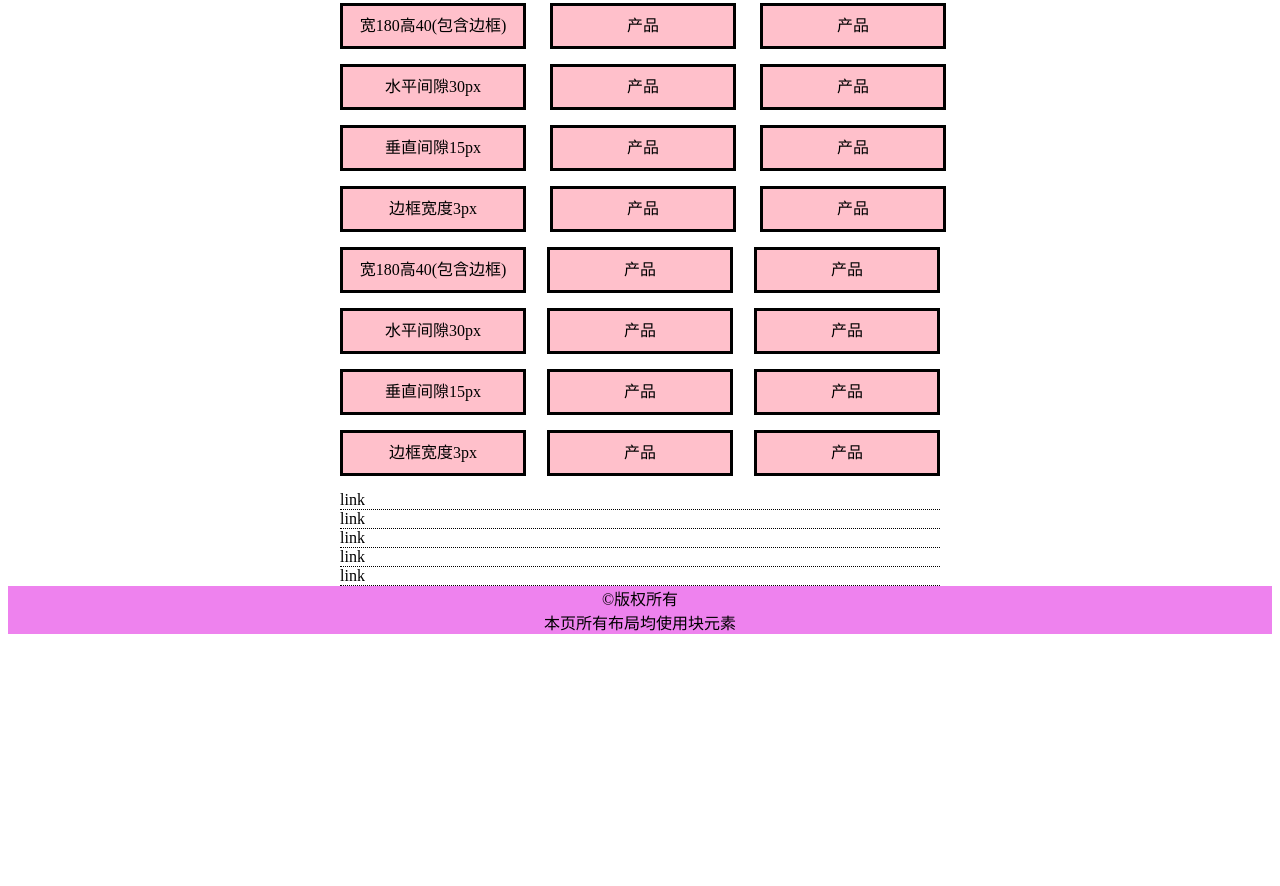
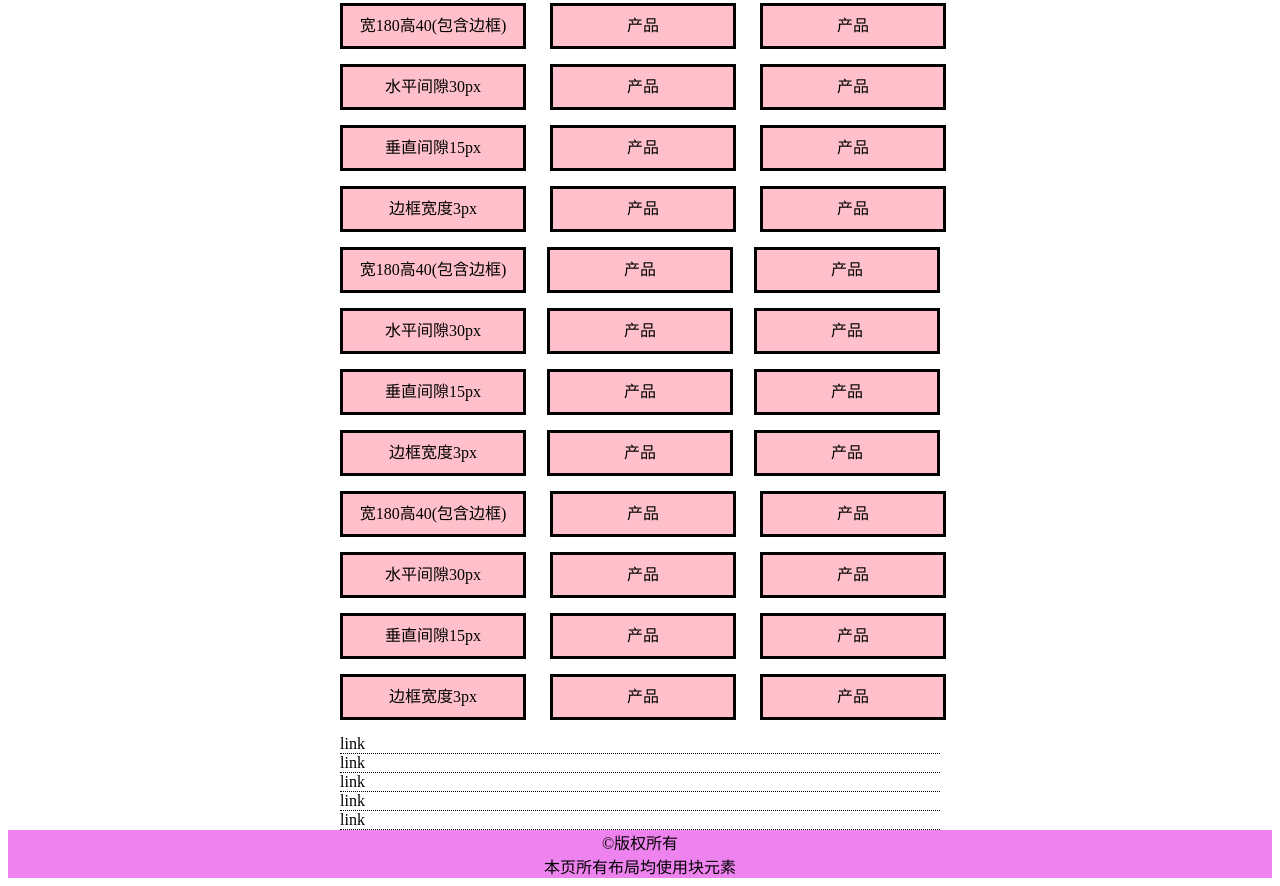
Before and after one commit to liangddkk/miao, a plain HTML site: page css-block-layout.html in a window 1280 px wide. Shown: the part 425-1311 px from the top of the page. Before the commit the page ends 1067 px from the top, so only its background shows below. Drawn offline with Linux system fonts and the light colour scheme.

Commit message:
css-block-layout.html task

```diff
--- a/css-block-layout.html
+++ b/css-block-layout.html
@@ -14,7 +14,6 @@
       color: white;  /*字体颜色 */
       width: 600px;
     }
-
     .header{
       margin: auto;
       width: 600px;
@@ -23,7 +22,6 @@
       margin: auto;
       width: 600px;
     }
-
     .bottom{
       width: 600px;
       margin: auto;
@@ -31,7 +29,6 @@
     .bottom div{
       border-bottom: 1px black dotted;
     }
-
     .footer{
       margin: auto;
       background-color: violet;
@@ -50,24 +47,20 @@
       background-color: RGB(255,192,203);
       margin-bottom: 15px;
     }
-
     .main div:nth-child(3n-1){
       margin-left: 210px;
       margin-top: -61px;
     }
-
     .main div:nth-child(3n){
       margin-left: 420px;
       margin-top: -61px;
     }
-
     .span{
       margin: auto;
       width: 600px;
       font-size: 0;
       vertical-align: middle;
     }
-
     span{
       font-size: 16px;
       text-align: center;
@@ -78,30 +71,25 @@
       border: 3px solid;
       background-color: pink;
     }
-
     span:nth-child(3n+2){
       margin-left: 21px;
       margin-bottom: 15px;
     }
-
     span:nth-child(3n+3){
       margin-left: 21px;
       margin-bottom: 15px;
     }
-
     span:hover{
       background-color: red;
     }
-
     .main div:hover{
       background-color: red;
     }
-
-    ul{
+    .ul{
       margin: auto;
       width: 600px;
     }
-    ul li{
+    .ul li{
       text-align: center;
       line-height: 40px;
       margin-left: -20px;
@@ -112,22 +100,65 @@
       border: 3px solid;
       list-style: none;
     }
+    .ul li:hover{
+      background-color: red;
+    }
+    .ul li:nth-child(n+5):nth-child(-n+8){
+      margin-left: 190px;
+    }
+    .ul li:nth-child(n+9){
+      margin-left: 400px;
+    }
+    .ul li:nth-child(4n+5){
+      margin-top:-244px;
+    }
 
-    ul li:hover{
+
+
+    .ulli {
+      margin: auto;
+      width: 600px;
+      font-size: 0;
+    }
+
+
+    .ulli li{
+      font-size: 16px;
+      text-align: center;
+      line-height: 40px;
+      display:inline-block;/*inline-block去除li无序列表*/
+      width: 180px;
+      height: 40px;
+      border: 3px solid;
+      background-color: pink;
+    }
+
+    /*第一列*/
+    .ulli li:nth-child(3n+1){
+      margin-left: -20px;
+
+
+    }
+
+    /*第二列*/
+    .ulli li:nth-child(3n+2){
+      margin-left: 24px;
+
+      margin-bottom: 15px;
+    }
+
+    /*第三列*/
+    .ulli li:nth-child(3n+3){
+      margin-left: 24px;
+
+      margin-bottom: 15px;
+    }
+    .ulli li:hover{
       background-color: red;
     }
 
-    ul li:nth-child(n+5):nth-child(-n+8){
-      margin-left: 190px;
-    }
 
-    ul li:nth-child(n+9){
-      margin-left: 400px;
-    }
 
-    ul li:nth-child(4n+5){
-      margin-top:-244px;
-    }
   </style>
 </head>
 <body>
@@ -156,7 +187,7 @@
     <div>产品</div>
     <div>产品</div>
   </div>
-  <ul>
+  <ul class="ul">
     <li>宽180高40(包含边框)</li>
     <li>水平间隙30px</li>
     <li>垂直间隙15px</li>
@@ -184,6 +215,22 @@
     <span>产品</span>
     <span>产品</span>
   </div>
+
+  <ul class="ulli">
+    <li>宽180高40(包含边框)</li>
+    <li>产品</li>
+    <li>产品</li>
+    <li>水平间隙30px</li>
+    <li>产品</li>
+    <li>产品</li>
+    <li>垂直间隙15px</li>
+    <li>产品</li>
+    <li>产品</li>
+    <li>边框宽度3px</li>
+    <li>产品</li>
+    <li>产品</li>
+  </ul>
+
   <div class="bottom">
       <div>link</div>
       <div>link</div>
```
